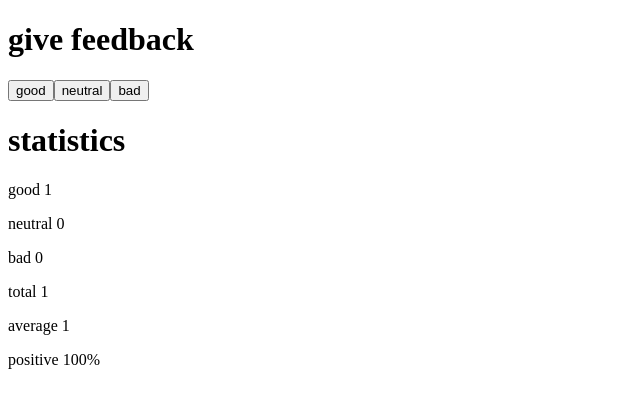
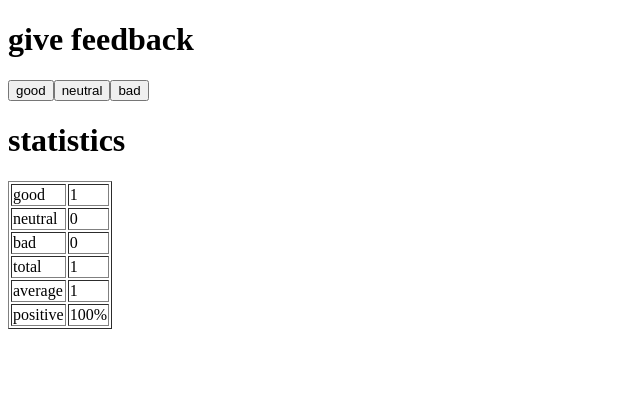
Before and after one commit to Raman7913/fullstackopen, a React (Vite) app in the folder part1/unicafe/: page / in a window 1280 px wide. Both pictures are taken after a click on the button "good". Shown: the top 408 px of the page, without its empty margins (0-640 px from the left). Built offline with nearby package versions, Linux system fonts and the light colour scheme.

Commit message:
1.11 done

```diff
--- a/part1/unicafe/src/App.jsx
+++ b/part1/unicafe/src/App.jsx
@@ -3,9 +3,9 @@ import { useState } from "react";
 function StatisticsLine(props) {
     return (
         <>
-            <p>
-                {props.text} {props.value}
-            </p>
+            <tr>
+                <td>{props.text}</td> <td>{props.value}</td>
+            </tr>
         </>
     );
 }
@@ -15,7 +15,7 @@ function Statistics(props) {
         return (
             <>
                 <h1>statistics</h1>
-
+                <table border="1">
                     <StatisticsLine text="good" value={props.good} />
                     <StatisticsLine text="neutral" value={props.neutral} />
                     <StatisticsLine text="bad" value={props.bad} />
@@ -34,9 +34,12 @@ function Statistics(props) {
                     <StatisticsLine
                         text="positive"
                         value={`${
-                        props.total > 0 ? (props.good * 100) / props.total : 0
+                            props.total > 0
+                                ? (props.good * 100) / props.total
+                                : 0
                         }%`}
                     />
+                </table>
             </>
         );
     }
```
Lines whose indentation alone changed are shown as unchanged.
